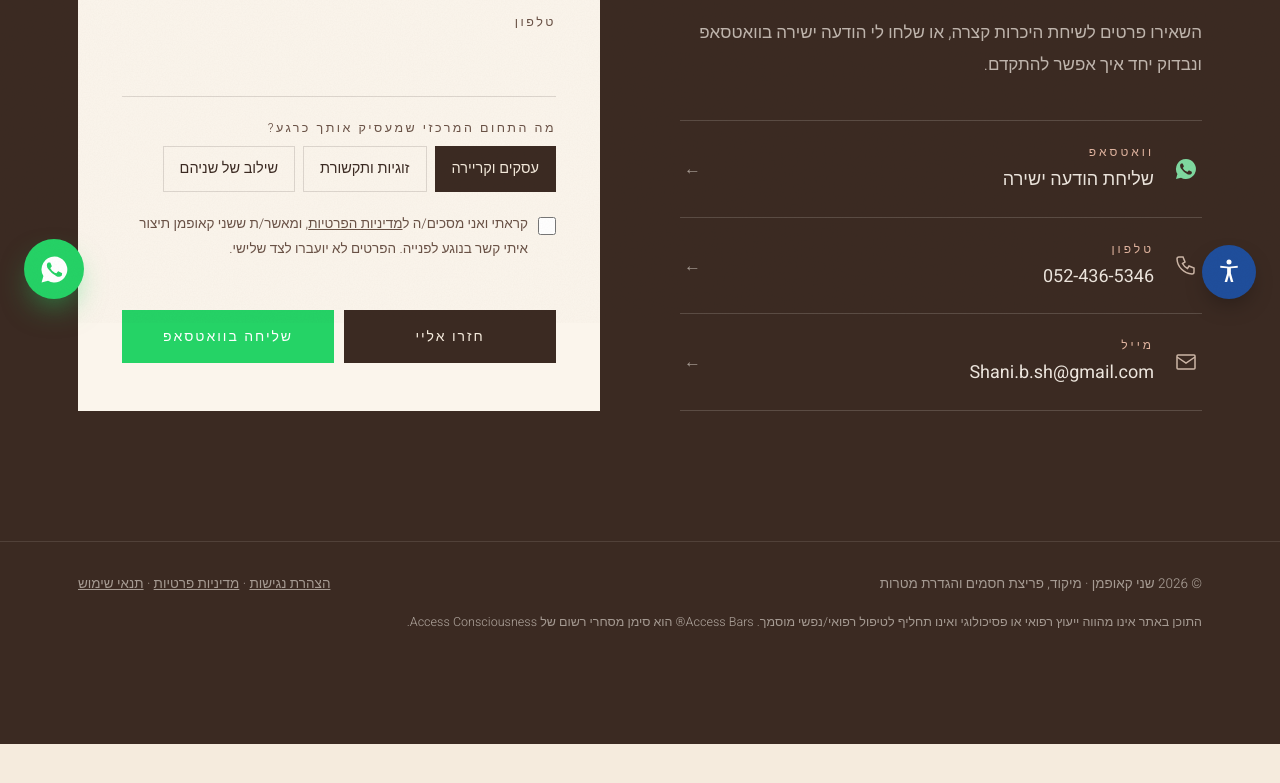
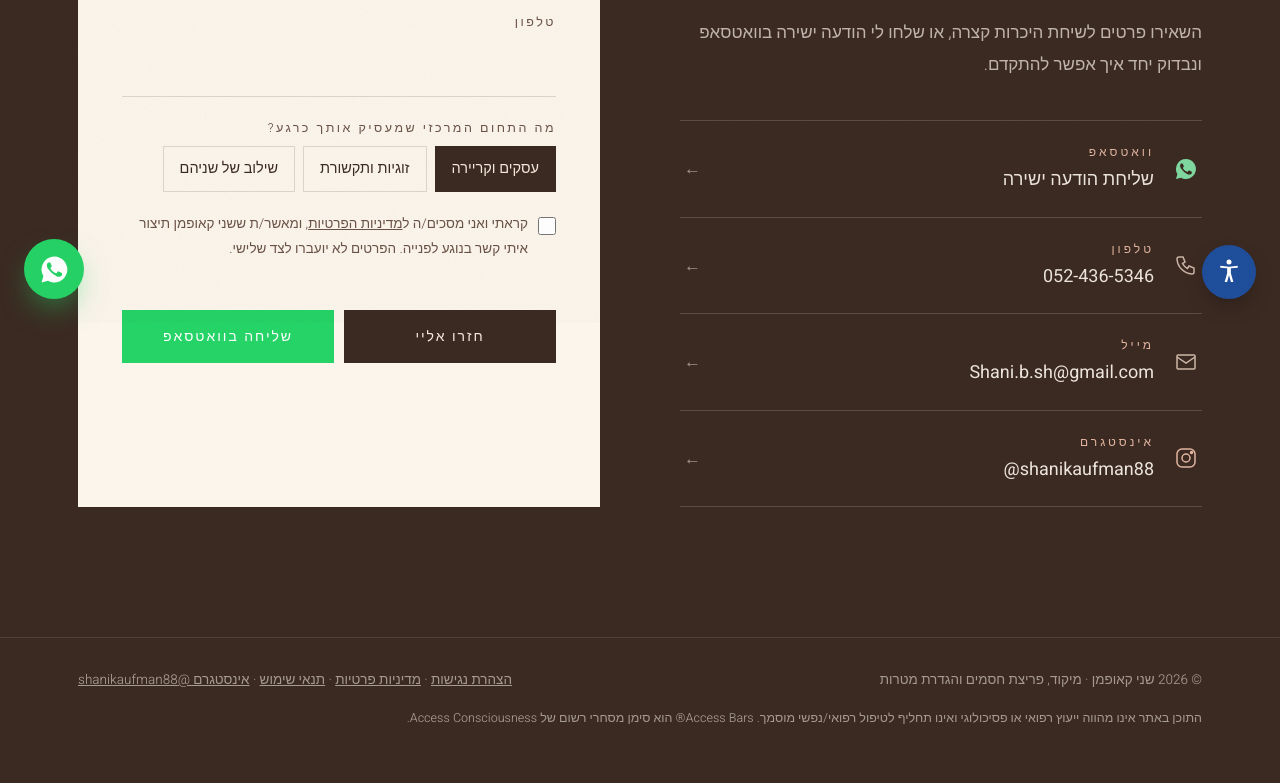
Before and after one commit to ronhoc81-hub/Shani, a plain HTML site: page contact.html in a window 1280 px wide. Shown: the part 477-1260 px from the top of the page. Before the commit the page ends 1221 px from the top, so only its background shows below. Drawn offline with Linux system fonts and the light colour scheme; a web font is replaced by a local one.

Commit message:
Add Instagram links
Co-Authored-By: Claude Opus 5.5 <noreply@anthropic.com>

```diff
--- a/contact.html
+++ b/contact.html
@@ -39,6 +39,8 @@
           <span><small>טלפון</small><b>052-436-5346</b></span><span class="arr" aria-hidden="true">←</span></a>
         <a class="cc rv" href="mailto:Shani.b.sh@gmail.com"><svg viewBox="0 0 24 24" fill="none" stroke="#CDB6A7" stroke-width="1.5" aria-hidden="true"><rect x="3" y="5" width="18" height="14" rx="1"/><path d="m3 7 9 6 9-6"/></svg>
           <span><small>מייל</small><b>Shani.b.sh@gmail.com</b></span><span class="arr" aria-hidden="true">←</span></a>
+      <a class="cc rv" href="https://www.instagram.com/shanikaufman88/" target="_blank" rel="noopener"><svg viewBox="0 0 24 24" fill="none" stroke="#E2B5A0" stroke-width="1.5" aria-hidden="true"><rect x="3" y="3" width="18" height="18" rx="5"/><circle cx="12" cy="12" r="4"/><circle cx="17.5" cy="6.5" r="1" fill="#E2B5A0"/></svg>
+          <span><small>אינסטגרם</small><b>@shanikaufman88</b></span><span class="arr" aria-hidden="true">←</span></a>
       </div>
     </div>
     <form id="lead" class="rv d1" novalidate>
@@ -64,7 +66,7 @@
 </main>
 <footer><div class="wrap">
   <span>© <span id="y"></span> שני קאופמן · מיקוד, פריצת חסמים והגדרת מטרות</span>
-  <span><a href="accessibility.html">הצהרת נגישות</a> · <a href="privacy.html">מדיניות פרטיות</a> · <a href="terms.html">תנאי שימוש</a></span>
+  <span><a href="accessibility.html">הצהרת נגישות</a> · <a href="privacy.html">מדיניות פרטיות</a> · <a href="terms.html">תנאי שימוש</a> · <a href="https://www.instagram.com/shanikaufman88/" target="_blank" rel="noopener">אינסטגרם @shanikaufman88</a></span>
   <span style="flex-basis:100%;font-size:12.5px">התוכן באתר אינו מהווה ייעוץ רפואי או פסיכולוגי ואינו תחליף לטיפול רפואי/נפשי מוסמך. Access Bars® הוא סימן מסחרי רשום של Access Consciousness.</span>
 </div></footer>
 <a class="fab wa-link" href="#" aria-label="שליחת הודעה בוואטסאפ"><svg viewBox="0 0 24 24" aria-hidden="true"><path d="M12 2a10 10 0 0 0-8.6 15.1L2 22l5-1.3A10 10 0 1 0 12 2zm5.8 14.2c-.2.7-1.4 1.3-2 1.4-.5.1-1.2.1-1.9-.1a17 17 0 0 1-6.9-6c-.5-.8-.9-1.8-.9-2.8 0-1 .5-1.6.8-1.9.3-.3.6-.3.8-.3h.6c.2 0 .4 0 .6.5l.9 2.1c.1.2.1.4 0 .5l-.4.6-.4.4c-.1.2-.3.3-.1.6.2.3.8 1.3 1.7 2.1 1.2 1 2.1 1.4 2.4 1.5.3.1.5.1.7-.1l.9-1.1c.2-.3.4-.2.7-.1l2 1c.3.1.5.2.5.3.1.2.1.7-.1 1.4z"/></svg></a>
```
Also changed, not shown: about.html (+1 -1 lines), access-bars.html (+1 -1 lines), faq.html (+1 -1 lines), index.html (+1 -1 lines), services.html (+1 -1 lines).
